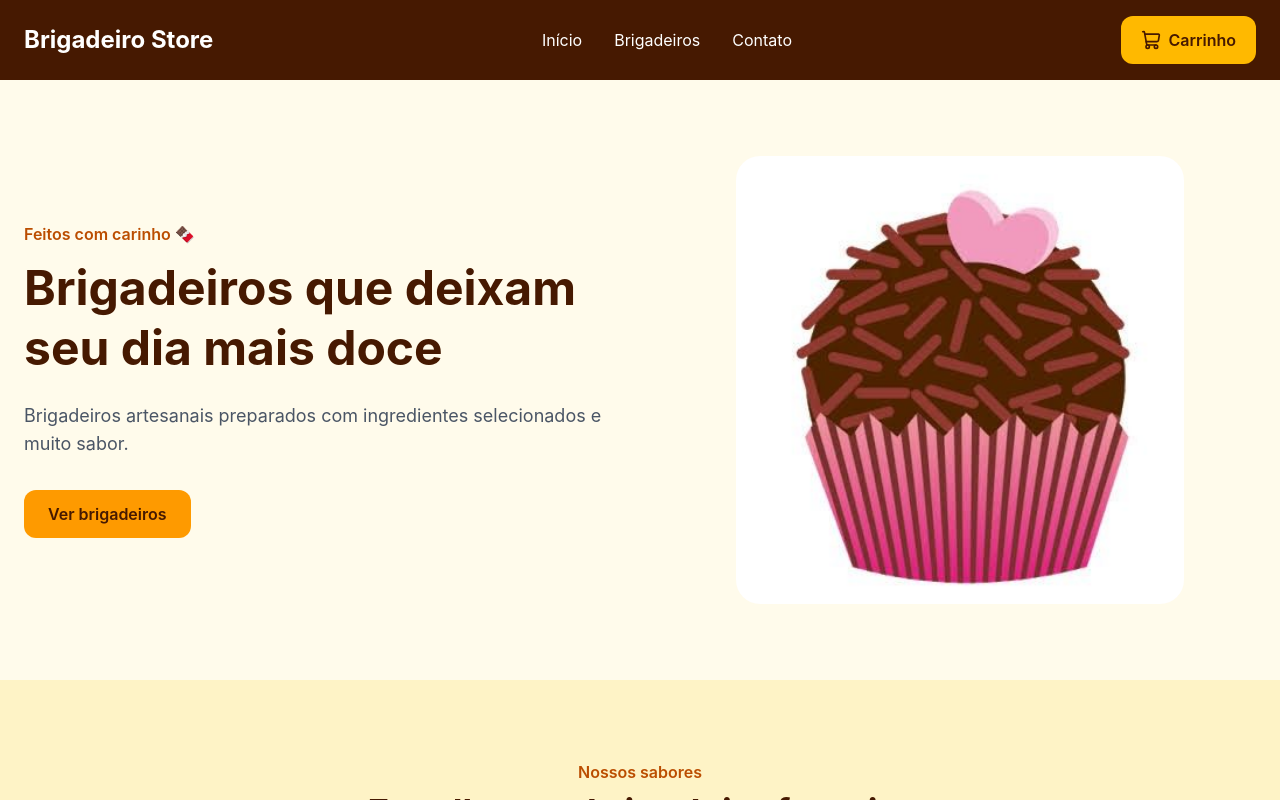
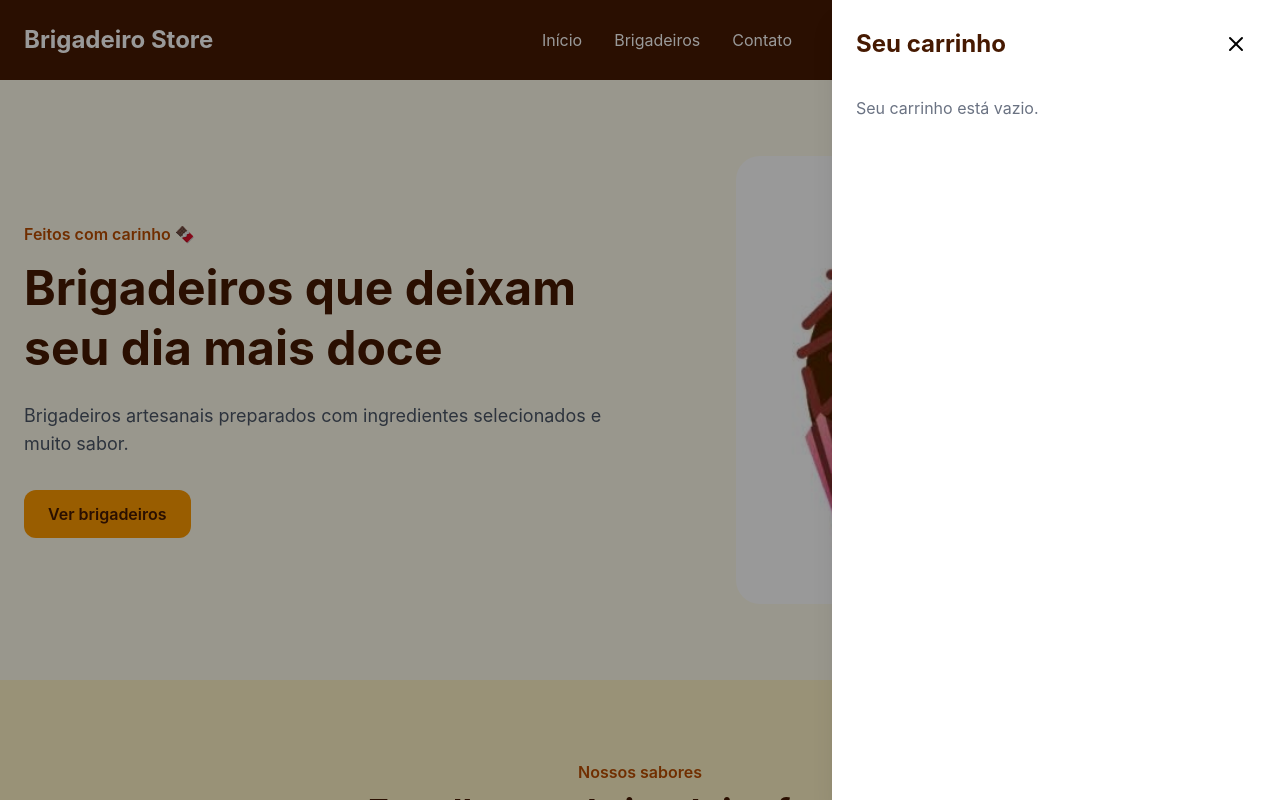
Before and after one commit to Elieonai/brigadeiro-store, a React (Vite) app: page / in a window 1280 px wide. Both pictures are taken after a click on the button "Carrinho". Shown: the top 800 px of the page. Built offline with nearby package versions, Linux system fonts and the light colour scheme.

Commit message:
feat: implementa carrinho de compras

```diff
--- a/src/App.jsx
+++ b/src/App.jsx
@@ -1,20 +1,91 @@
+import { useState } from 'react'
 import './index.css'
 import Header from './components/Header'
 import Hero from './components/Hero'
 import Products from './components/Products'
+import Cart from './components/Cart'
 
 function App() {
+  const [cart, setCart] = useState([])
+  const [isCartOpen, setIsCartOpen] = useState(false)
+
+  function handleAddToCart(product) {
+    setCart((currentCart) => {
+      const existingProduct = currentCart.find(
+        (item) => item.id === product.id
+      )
+
+      if (existingProduct) {
+        return currentCart.map((item) =>
+          item.id === product.id
+            ? { ...item, quantity: item.quantity + 1 }
+            : item
+        )
+      }
+
+      return [
+        ...currentCart,
+        {
+          ...product,
+          quantity: 1,
+        },
+      ]
+    })
+  }
+  function handleIncrease(id) {
+    setCart((currentCart) =>
+      currentCart.map((item) =>
+        item.id === id
+          ? { ...item, quantity: item.quantity + 1 }
+          : item
+      )
+    )
+  }
+
+  function handleDecrease(id) {
+    setCart((currentCart) =>
+      currentCart
+        .map((item) =>
+          item.id === id
+            ? { ...item, quantity: item.quantity - 1 }
+            : item
+        )
+        .filter((item) => item.quantity > 0)
+    )
+  }
+
+  function handleRemove(id) {
+    setCart((currentCart) =>
+      currentCart.filter((item) => item.id !== id)
+    )
+  }
+
+  const cartCount = cart.reduce(
+    (total, item) => total + item.quantity,
+    0
+  )
+
   return (
     <>
-      <Header />
-
+      <Header
+        cartCount={cartCount}
+        onOpenCart={() => setIsCartOpen(true)}
+      />
+      <Cart
+        cart={cart}
+        isOpen={isCartOpen}
+        onClose={() => setIsCartOpen(false)}
+        onIncrease={handleIncrease}
+        onDecrease={handleDecrease}
+        onRemove={handleRemove}
+      />
 
       <main
         id="inicio"
         className="min-h-screen bg-amber-50"
       >
-      <Hero />
-      <Products />
+        <Hero />
+        <Products onAddToCart={handleAddToCart} />
       </main>
     </>
   )
--- /dev/null
+++ b/src/components/Cart.jsx
@@ -0,0 +1,96 @@
+import { X, Minus, Plus, Trash2 } from 'lucide-react'
+
+function Cart({
+  cart,
+  isOpen,
+  onClose,
+  onIncrease,
+  onDecrease,
+  onRemove,
+}) {
+  if (!isOpen) {
+    return null
+  }
+
+  return (
+    <>
+      <div
+        className="fixed inset-0 bg-black/40 z-40"
+        onClick={onClose}
+      />
+
+      <aside className="fixed top-0 right-0 z-50 h-full w-full max-w-md bg-white shadow-xl p-6 overflow-y-auto">
+        <div className="flex items-center justify-between mb-8">
+          <h2 className="text-2xl font-bold text-amber-950">
+            Seu carrinho
+          </h2>
+
+          <button
+            type="button"
+            onClick={onClose}
+            className="p-2 hover:bg-gray-100 rounded-full"
+          >
+            <X size={24} />
+          </button>
+        </div>
+
+        {cart.length === 0 ? (
+          <p className="text-gray-500">
+            Seu carrinho está vazio.
+          </p>
+        ) : (
+          <div className="space-y-5">
+            {cart.map((item) => (
+              <div
+                key={item.id}
+                className="flex gap-4 border-b pb-5"
+              >
+                <img
+                  src={item.image}
+                  alt={item.name}
+                  className="w-20 h-20 object-cover rounded-xl"
+                />
+
+                <div className="flex-1">
+                  <h3 className="font-bold text-amber-950">
+                    {item.name}
+                  </h3>
+
+                  <div className="flex items-center gap-3 mt-3">
+                    <button
+                      type="button"
+                      onClick={() => onDecrease(item.id)}
+                      className="p-1 border rounded"
+                    >
+                      <Minus size={16} />
+                    </button>
+
+                    <span>{item.quantity}</span>
+
+                    <button
+                      type="button"
+                      onClick={() => onIncrease(item.id)}
+                      className="p-1 border rounded"
+                    >
+                      <Plus size={16} />
+                    </button>
+
+                    <button
+                      type="button"
+                      onClick={() => onRemove(item.id)}
+                      className="ml-auto text-red-600"
+                    >
+                      <Trash2 size={18} />
+                    </button>
+                  </div>
+                </div>
+              </div>
+            ))}
+          </div>
+        )}
+      </aside>
+    </>
+  )
+}
+
+export default Cart
--- a/src/components/Header.jsx
+++ b/src/components/Header.jsx
@@ -1,6 +1,6 @@
 import { ShoppingCart } from 'lucide-react'
 
-function Header() {
+function Header({ cartCount, onOpenCart }) {
   return (
     <header className="bg-amber-950 text-white">
       <div className="max-w-7xl mx-auto px-4 sm:px-6 py-4 flex items-center justify-between gap-4">
@@ -34,13 +34,20 @@ function Header() {
 
         <button
           type="button"
-          className="flex shrink-0 items-center gap-2 bg-amber-400 text-amber-950 px-3 sm:px-5 py-2 sm:py-3 rounded-xl font-semibold hover:bg-amber-300 transition"
+          onClick={onOpenCart}
+          className="relative flex shrink-0 items-center gap-2 bg-amber-400 text-amber-950 px-3 sm:px-5 py-2 sm:py-3 rounded-xl font-semibold hover:bg-amber-300 transition"
         >
           <ShoppingCart size={20} />
 
           <span className="hidden sm:inline">
             Carrinho
           </span>
+
+          {cartCount > 0 && (
+            <span className="absolute -top-2 -right-2 bg-red-600 text-white text-xs font-bold w-6 h-6 rounded-full flex items-center justify-center">
+              {cartCount}
+            </span>
+          )}
         </button>
 
       </div>
--- a/src/components/ProductCard.jsx
+++ b/src/components/ProductCard.jsx
@@ -1,4 +1,4 @@
-function ProductCard({ product }) {
+function ProductCard({ product, onAddToCart }) {
   return (
     <article className="bg-white rounded-2xl shadow-sm overflow-hidden border border-amber-100 hover:shadow-md transition">
       <img
@@ -26,6 +26,7 @@ function ProductCard({ product }) {
 
           <button
             type="button"
+            onClick={() => onAddToCart(product)}
             className="bg-amber-500 text-amber-950 font-semibold px-4 py-2 rounded-xl hover:bg-amber-400 transition"
           >
             Adicionar
--- a/src/components/Products.jsx
+++ b/src/components/Products.jsx
@@ -1,7 +1,7 @@
 import products from '../data/products'
 import ProductCard from './ProductCard'
 
-function Products() {
+function Products({ onAddToCart }) {
   return (
     <section
       id="brigadeiros"
@@ -23,6 +23,7 @@ function Products() {
             <ProductCard
               key={product.id}
               product={product}
+              onAddToCart={onAddToCart}
             />
           ))}
         </div>
```
